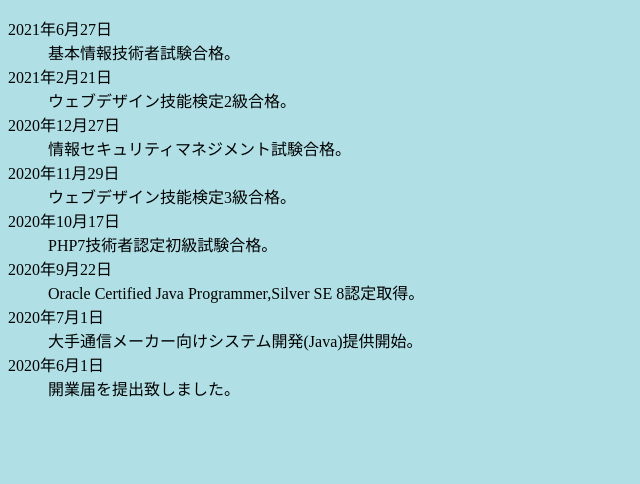
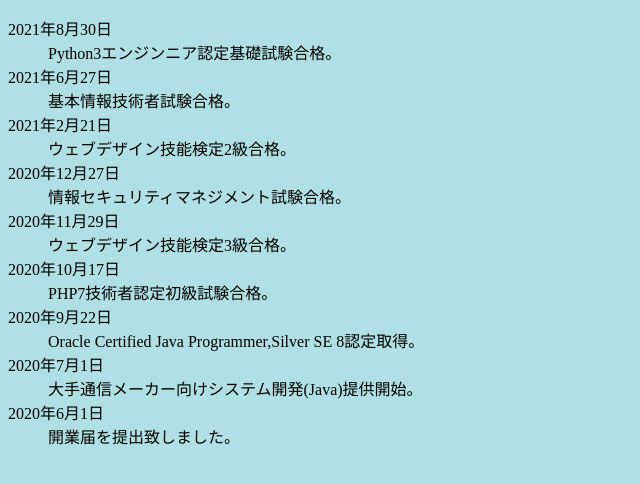
Before and after one commit to huafeng2018/huafeng2018.github.io, a plain HTML site: page news.html in a window 1280 px wide. Shown: the whole page, without its empty margins (0-640 px from the left). Drawn offline with Linux system fonts and the light colour scheme.

Commit message:
python3 passed

```diff
--- a/news.html
+++ b/news.html
@@ -7,6 +7,8 @@
 <body style="background-color:powderblue;">
 <div class="NewsRelease" id="LoadNews">
   <dl>
+    <dt>2021年8月30日</dt>
+    <dd>Python3エンジンニア認定基礎試験合格。</dd>
     <dt>2021年6月27日</dt>
     <dd>基本情報技術者試験合格。</dd>
     <dt>2021年2月21日</dt>
```
